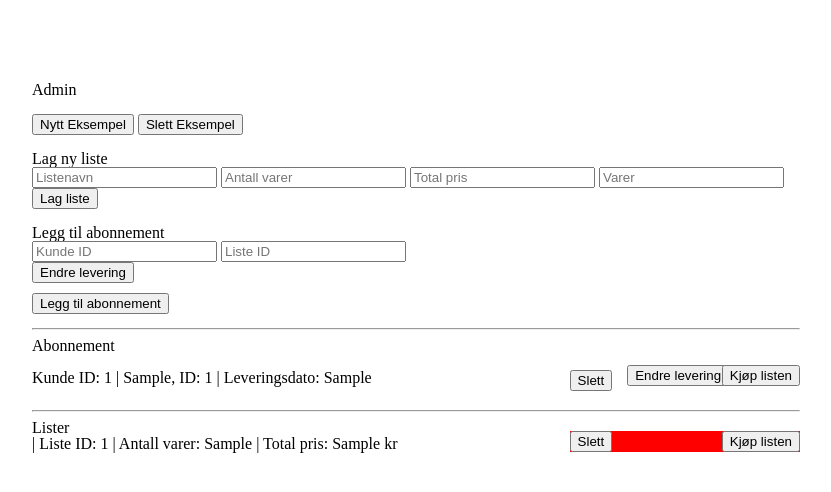
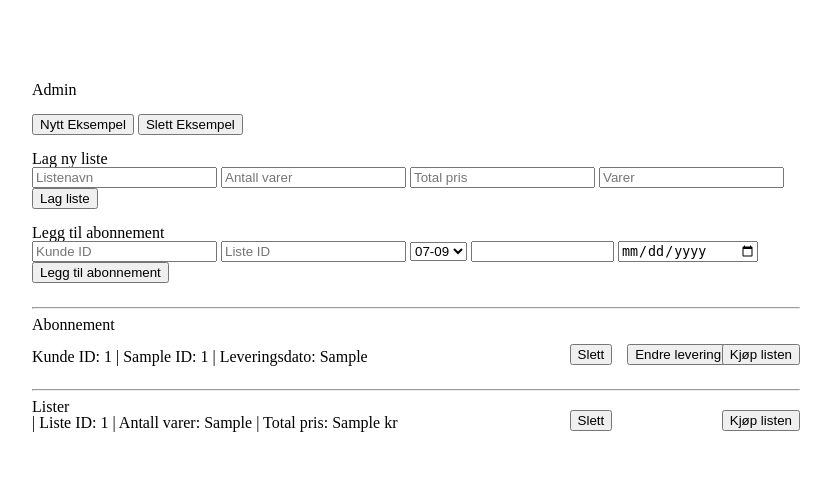
Before and after one commit to gardehal/Smidig-Prosjekt, a PHP site: page /kolonial-abonnement-php/admin.php in a window 1280 px wide. Shown: the part 78-570 px from the top of the page, without its empty margins (224-1055 px from the left). Run offline with PHP 8.4, Linux system fonts and the light colour scheme; tables that the repository leaves empty or names only in its code hold one stand-in row (values such as "Sample post"); data that the repository does not hold is empty.

Commit message:
Legge til abonnement basert på kunde id og liste id
Også, css.css oppfører seg veldig rart, ingenting ble endret hvis man
endret i css i går, det virker i dag, men nå kan jeg ikke endre det
tilbake.

```diff
--- a/Nettsiden/kolonial-abonnement-php/admin.php
+++ b/Nettsiden/kolonial-abonnement-php/admin.php
@@ -34,17 +34,11 @@
 
         <h2>Legg til abonnement</h2>
         <form class="" action="crud/create-subscription.php" method="post">
-
             <input type="number" id="kunde-id" name="create_kunde_id" placeholder="Kunde ID">
             <input type="number" id="liste-id" name="create_liste_id" placeholder="Liste ID">
 
-            <div id="dropdown-order">
-                <button type="button" id="dropdown-admin-btn" class="" onclick="toggleDropdownAdmin()">Endre levering</button>
-
-                <div id="dropdown-content-admin" class="dropdown-content" style="display: none;"> <!--- display:none virker ikke i CSS... --->
             <!--- Dropdown tid --->
-                    <select name="create-leveringstid">
-                        <option selected disabled>Tidspunkt</option>
+            <select name="create_leveringstid">
                 <option value="07-09">07-09</option>
                 <option value="08-10">08-10</option>
                 <option value="08-11">08-11</option>
@@ -60,11 +54,9 @@
             <input type="number" id="intervall" name="create_intervall" value="Intervall i uker">
 
             <!--- Leveringsdato --->
-                    <input type="date" id="create-leveringsdato" name="leveringsdato" value="">
-                </div>
-            </div>
+            <input type="date" id="leveringsdato" name="create_leveringsdato" value="">
 
-            <button type="button" onclick="submit();" style="position: relative; top: 10px;">Legg til abonnement</button>
+            <button type="button" onclick="submit();">Legg til abonnement</button>
         </form>
 
         <br>
@@ -103,21 +95,6 @@
     </div>
 </div>
 
-<script>
-    function toggleDropdownAdmin() //ser ikke ut til å reagere på riktig element, ID burde ikke virke, men kanskje class gjør. Elementer utenfra som contentcounter (se index.php) henter bare det siste elementet. Prøve array?
-        {
-            var x = document.getElementById("dropdown-content-admin");
-            if (x.style.display === "none")
-            {
-                x.style.display = "block";
-            }
-            else
-            {
-                x.style.display = "none";
-            }
-        }
-</script>
-
 <?php
     //require 'footer.php';
 ?>
--- a/Nettsiden/kolonial-abonnement-php/crud/cards/subscription-card.php
+++ b/Nettsiden/kolonial-abonnement-php/crud/cards/subscription-card.php
@@ -2,14 +2,14 @@
     <div id="display">
         <p>
             Kunde ID: <?= $event['kunde_id'] ?> |
-            <?= $event['liste_navn'] ?>, ID: <?= $event['liste_id'] ?> |
+            <?= $event['liste_navn'] ?> ID: <?= $event['liste_id'] ?> |
             Leveringsdato: <?= $event['leverings_dato'] ?>
         </p>
     </div>
 
     <div id="select" style="position: absolute; width: 30%; top: -5px;">
         <!--- Slett abonnement --->
-        <form class="card-form" action="crud/delete-subscription.php" method="post" style="position: absolute; top: 5px; z-index: 3;">
+        <form class="card-form" action="crud/delete-subscription.php" method="post" style="position: absolute;">
             <input type="button" id="delete-btn" onclick="submit();" value="Slett">
             <input type="hidden" name="slett_kunde_id" value="<?= $event['kunde_id'] ?>">
             <input type="hidden" name="slett_liste_id" value="<?= $event['liste_id'] ?>">
--- a/Nettsiden/kolonial-abonnement-php/crud/create-subscription.php
+++ b/Nettsiden/kolonial-abonnement-php/crud/create-subscription.php
@@ -1,7 +1,5 @@
 <?php
     require '../require/connection.php';
-    date_default_timezone_set('Europe/Oslo');
-    $date = date('Y-m-d H:i:s', time());
 
     //Scrubbe og restriksjoner
     $kundeid = filter_var($_POST['create_kunde_id'], FILTER_SANITIZE_STRING);
@@ -19,8 +17,8 @@
     "'.$kundeid.'",
     "'.$listeid.'",
     NULL,
-    "'.$_POST['create-leveringstid'].'",
-    "'.$_POST['create-leveringsdato'].'",
+    "'.$_POST['create_leveringsdato'].'",
+    "'.$_POST['create_leveringstid'].'",
     "'.$intervall.'")');
     $statement1->execute();
 
--- a/Nettsiden/kolonial-abonnement-php/require/css.css
+++ b/Nettsiden/kolonial-abonnement-php/require/css.css
@@ -38,7 +38,6 @@
     position: absolute;
     right: 0;
     width: 50%;
-    background-color: red;
 }
 
 #intervall, #leveringstid, #leveringsdato
--- a/Nettsiden/kolonial-abonnement-php/todo.txt
+++ b/Nettsiden/kolonial-abonnement-php/todo.txt
@@ -1,4 +1,5 @@
 TODO:
-- Linke lister til abonnement -formatere dato og enum riktig i SQL query
 - Bedre CCS rundt dropdown meny?
 - Bedre CSS generelt
+- Knappeproblemet JavaScript:
+    Knappen som viser dropdown menyen for å endre dato/tid for levering virker ikke helt som planlagt, den påvirker første element som blir lagt ut, eller hvis man setter en php-verdi (som $contentcoutner) på slutten bruker den siste element.
```
Lines whose indentation alone changed are shown as unchanged.
